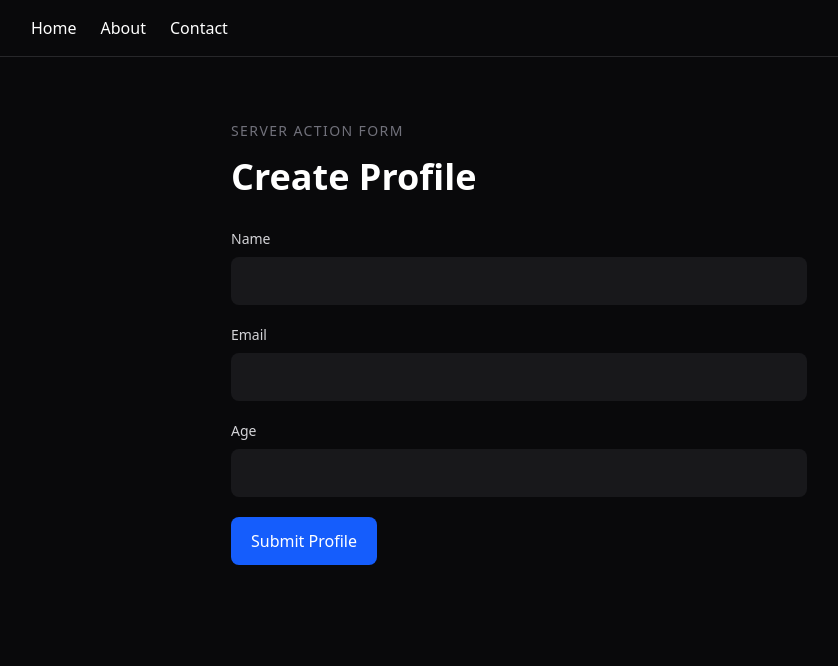
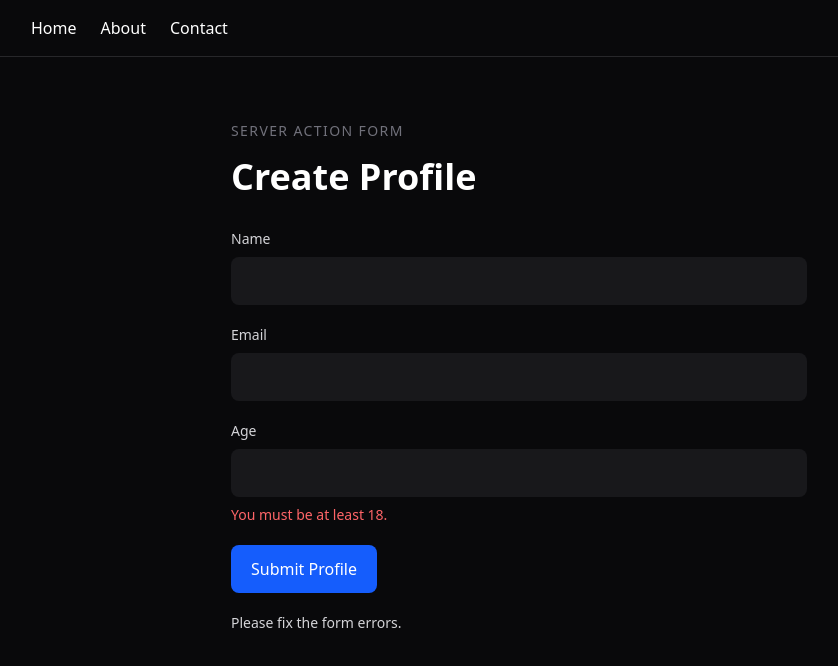
Before and after one commit to foysaliio/Nextjs-Mastery-Journey, a Next.js app: page /forms-demo in a window 1280 px wide. Both pictures are taken after typing "Sample", "name@example.com", "5" into the empty fields and a click on the button "Submit Profile". Shown: the top 666 px of the page, without its empty margins (121-959 px from the left). Built offline with nearby package versions, Linux system fonts and the light colour scheme.

Commit message:
feat(nextjs): display validation errors with useActionState

```diff
--- /dev/null
+++ b/src/app/forms-demo/ProfileForm.tsx
@@ -0,0 +1,97 @@
+"use client";
+
+import { useActionState } from "react";
+
+import { submitProfile, type FormState } from "./actions";
+
+const initialState: FormState = {
+  errors: {},
+  message: "",
+};
+
+export default function ProfileForm() {
+  const [state, formAction] = useActionState(submitProfile, initialState);
+
+  return (
+    <form action={formAction} className="mt-8 space-y-5">
+      <div>
+        <label htmlFor="name" className="block text-sm text-zinc-300">
+          Name
+        </label>
+
+        <input
+          id="name"
+          name="name"
+          type="text"
+          aria-describedby="name-error"
+          className="mt-2 w-full rounded-lg bg-zinc-900 p-3"
+        />
+
+        <div id="name-error" aria-live="polite">
+          {state.errors?.name?.map((error) => (
+            <p key={error} className="mt-2 text-sm text-red-400">
+              {error}
+            </p>
+          ))}
+        </div>
+      </div>
+
+      <div>
+        <label htmlFor="email" className="block text-sm text-zinc-300">
+          Email
+        </label>
+
+        <input
+          id="email"
+          name="email"
+          type="email"
+          aria-describedby="email-error"
+          className="mt-2 w-full rounded-lg bg-zinc-900 p-3"
+        />
+
+        <div id="email-error" aria-live="polite">
+          {state.errors?.email?.map((error) => (
+            <p key={error} className="mt-2 text-sm text-red-400">
+              {error}
+            </p>
+          ))}
+        </div>
+      </div>
+
+      <div>
+        <label htmlFor="age" className="block text-sm text-zinc-300">
+          Age
+        </label>
+
+        <input
+          id="age"
+          name="age"
+          type="number"
+          aria-describedby="age-error"
+          className="mt-2 w-full rounded-lg bg-zinc-900 p-3"
+        />
+
+        <div id="age-error" aria-live="polite">
+          {state.errors?.age?.map((error) => (
+            <p key={error} className="mt-2 text-sm text-red-400">
+              {error}
+            </p>
+          ))}
+        </div>
+      </div>
+
+      <button
+        type="submit"
+        className="rounded-lg bg-blue-600 px-5 py-3 font-medium"
+      >
+        Submit Profile
+      </button>
+
+      {state.message && (
+        <p aria-live="polite" className="text-sm text-zinc-300">
+          {state.message}
+        </p>
+      )}
+    </form>
+  );
+}
--- a/src/app/forms-demo/actions.ts
+++ b/src/app/forms-demo/actions.ts
@@ -3,15 +3,10 @@
 import * as z from "zod";
 
 const ProfileSchema = z.object({
-  name: z
-    .string()
-    .trim()
-    .min(2, {
-      error: "Name must be at least 2 characters.",
-    })
-    .max(50, {
-      error: "Name must be 50 characters or less.",
-    }),
+  name: z.string().trim().min(2, {
+    error: "Name must be at least 2 characters.",
+  }),
+
   email: z
     .string()
     .trim()
@@ -21,6 +16,7 @@ const ProfileSchema = z.object({
         error: "Enter a valid email address.",
       }),
     ),
+
   age: z.coerce
     .number()
     .int({
@@ -28,13 +24,22 @@ const ProfileSchema = z.object({
     })
     .min(18, {
       error: "You must be at least 18.",
-    })
-    .max(120, {
-      error: "Enter a valid age.",
     }),
 });
 
-export const submitProfile = async (formData: FormData): Promise<void> => {
+export type FormState = {
+  errors?: {
+    name?: string[];
+    email?: string[];
+    age?: string[];
+  };
+  message?: string;
+};
+
+export async function submitProfile(
+  _previousState: FormState,
+  formData: FormData,
+): Promise<FormState> {
   const result = ProfileSchema.safeParse({
     name: formData.get("name"),
     email: formData.get("email"),
@@ -42,11 +47,16 @@ export const submitProfile = async (formData: FormData): Promise<void> => {
   });
 
   if (!result.success) {
-    const errors = z.flattenError(result.error).fieldErrors;
-
-    console.log("Validation Errors:", errors);
-    return;
+    return {
+      errors: z.flattenError(result.error).fieldErrors,
+      message: "Please fix the form errors.",
+    };
   }
 
   console.log("Validated Profile:", result.data);
-};
+
+  return {
+    errors: {},
+    message: "Profile data is valid.",
+  };
+}
--- a/src/app/forms-demo/page.tsx
+++ b/src/app/forms-demo/page.tsx
@@ -1,4 +1,4 @@
-import { submitProfile } from "./actions";
+import ProfileForm from "./ProfileForm";
 
 export default function FormsDemoPage() {
   return (
@@ -10,53 +10,7 @@ export default function FormsDemoPage() {
 
         <h1 className="mt-4 text-4xl font-bold">Create Profile</h1>
 
-        <form action={submitProfile} className="mt-8 space-y-5">
-          <div>
-            <label htmlFor="name" className="block text-sm text-zinc-300">
-              Name
-            </label>
-
-            <input
-              id="name"
-              name="name"
-              type="text"
-              className="mt-2 w-full rounded-lg bg-zinc-900 p-3"
-            />
-          </div>
-
-          <div>
-            <label htmlFor="email" className="block text-sm text-zinc-300">
-              Email
-            </label>
-
-            <input
-              id="email"
-              name="email"
-              type="email"
-              className="mt-2 w-full rounded-lg bg-zinc-900 p-3"
-            />
-          </div>
-
-          <div>
-            <label htmlFor="age" className="block text-sm text-zinc-300">
-              Age
-            </label>
-
-            <input
-              id="age"
-              name="age"
-              type="number"
-              className="mt-2 w-full rounded-lg bg-zinc-900 p-3"
-            />
-          </div>
-
-          <button
-            type="submit"
-            className="rounded-lg bg-blue-600 px-5 py-3 font-medium"
-          >
-            Submit Profile
-          </button>
-        </form>
+        <ProfileForm />
       </div>
     </main>
   );
```
